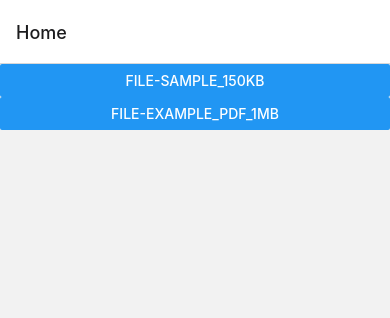
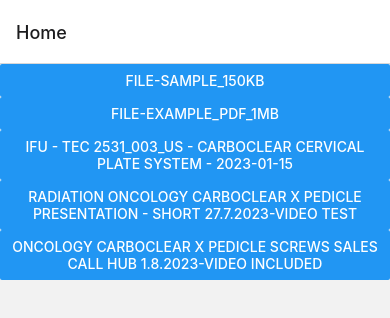
Before and after one commit to wenge8n/carbofix-spine, a React Native app: screen /Home in a window 390 px wide. Shown: the top 318 px of the page. Built offline with nearby package versions, Linux system fonts and the light colour scheme.

Commit message:
Update home

```diff
--- a/src/screens/Home/index.js
+++ b/src/screens/Home/index.js
@@ -22,6 +22,33 @@
           })
         }
       />
+
+      <Button
+        title="IFU - TEC 2531_003_US - CarboClear Cervical Plate System - 2023-01-15"
+        onPress={() =>
+          navigation.navigate('PDFViewer', {
+            uri: 'https://carbofix.app.box.com/s/24n7on69zvau35r1qsudhvcfvjhy90sg/file/1144342694850',
+          })
+        }
+      />
+
+      <Button
+        title="Radiation Oncology CarboClear X Pedicle Presentation - Short 27.7.2023-Video Test"
+        onPress={() =>
+          navigation.navigate('PDFViewer', {
+            uri: 'https://carbofix.app.box.com/s/igc22s3iu0pbvrj5mjufmsyj7tbmhrba',
+          })
+        }
+      />
+
+      <Button
+        title="Oncology CarboClear X Pedicle Screws Sales Call Hub 1.8.2023-Video Included"
+        onPress={() =>
+          navigation.navigate('PDFViewer', {
+            uri: 'https://carbofix.app.box.com/s/0mikwab40psmgs6uksxtn5szucc99nke',
+          })
+        }
+      />
     </View>
   );
 };
```
